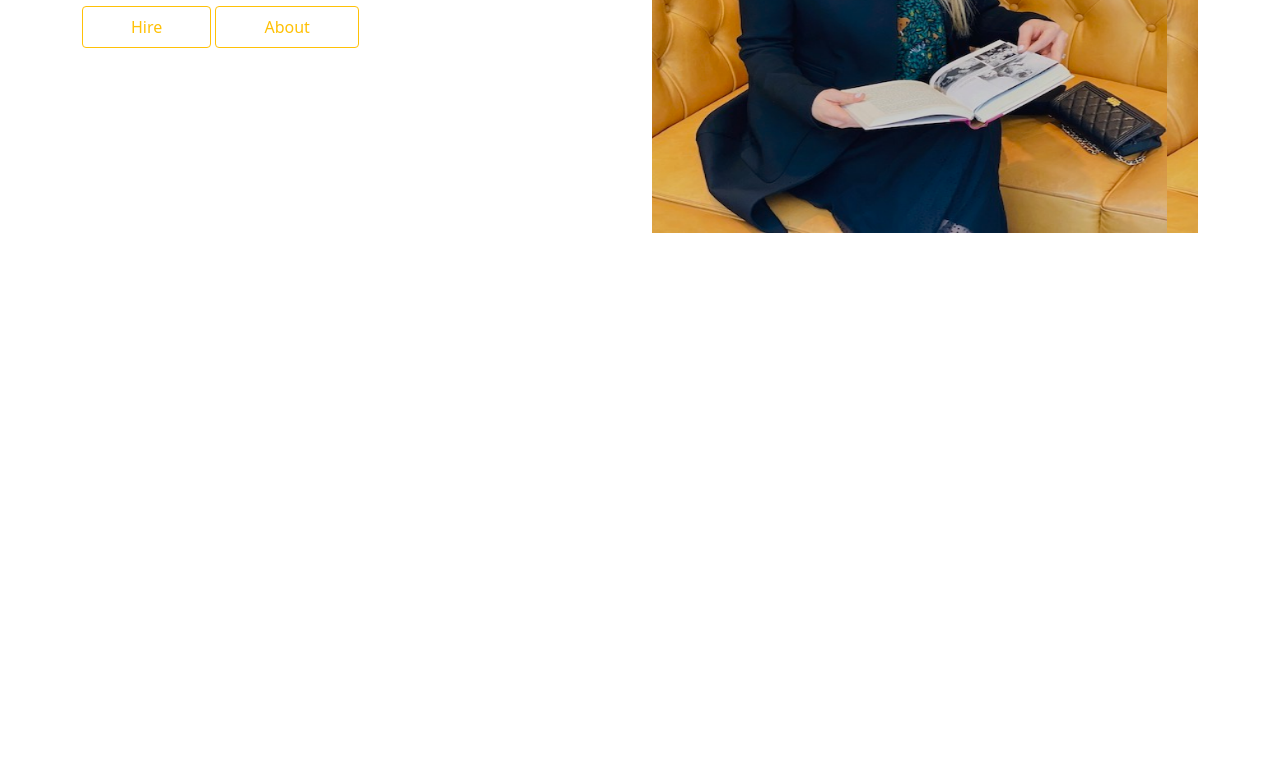
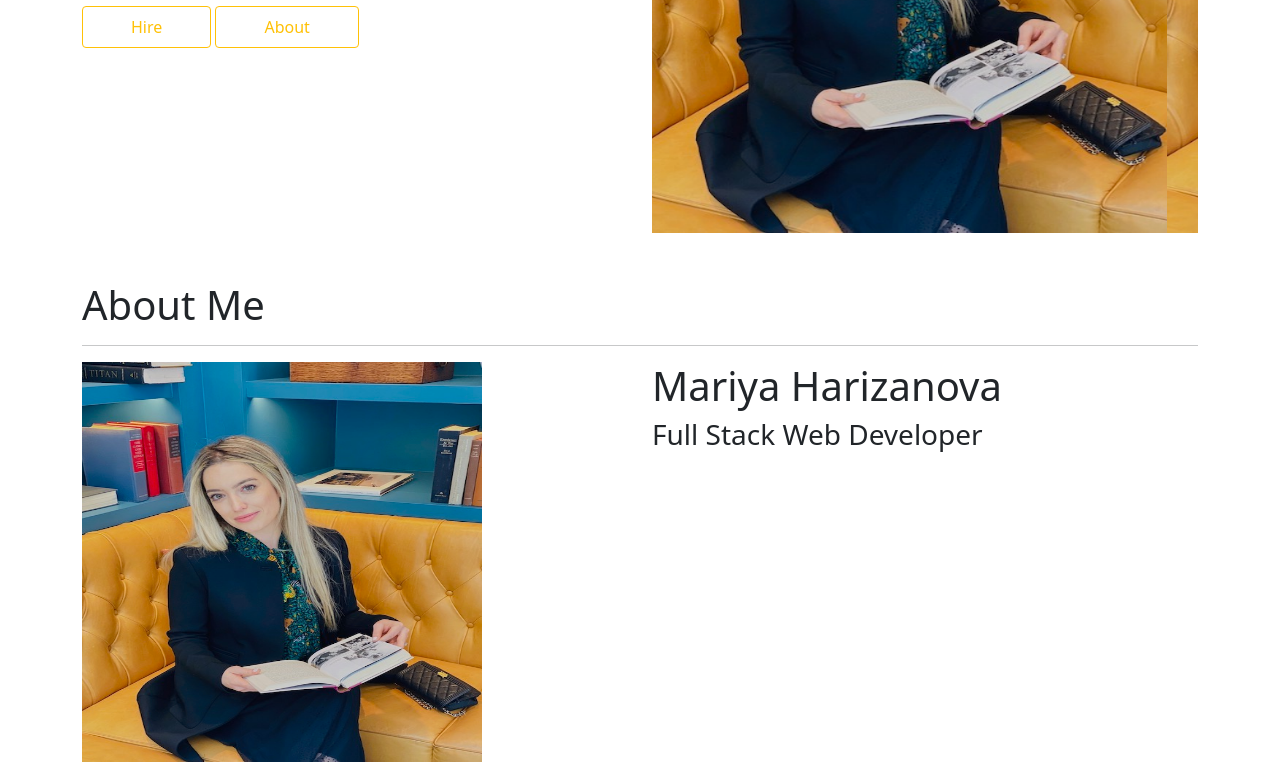
Before and after one commit to mharizanova8703/Responsive-Portfolio, a plain HTML site: page index.html in a window 1280 px wide. Shown: the part 426-1188 px from the top of the page. Before the commit the page ends 800 px from the top, so only its background shows below. Drawn offline with nearby package versions, Linux system fonts and the light colour scheme.

Commit message:
updating html
adding section "about me"

```diff
--- a/index.html
+++ b/index.html
@@ -18,7 +18,7 @@
 
 <body>
     <!--Navbar-->
-    <nav class="navbar navbar-expand-lg navbar-light bg-light">
+    <nav class="navbar navbar-expand-lg navbar-light">
         <div class="container">
             <a class="navbar-brand fw-bold" href="#">Portfolio</a>
             <button class="navbar-toggler" type="button" data-bs-toggle="collapse"
@@ -77,6 +77,26 @@
             </div>
         </div>
     </section>
+    <section id="about">
+        <div class="container">
+            <div class="row">
+                <div class="col-12">
+                    <h1>About Me</h1>
+                    <hr>
+                </div>
+            </div>
+            <div class="row">
+                <div class="col-md-6">
+                    <img src="image.jpg" alt=""" height=" 400px" width="400px">
+                </div>
+                <div class="col-md-6">
+                    <h1>Mariya Harizanova</h1>
+                    <h3>Full Stack Web Developer </h3>
+                    <p></p>
+                </div>
+            </div>
+        </div>
+    </section>
     <!-- Optional JavaScript; choose one of the two! -->
 
     <!-- Option 1: Bootstrap Bundle with Popper -->
```
